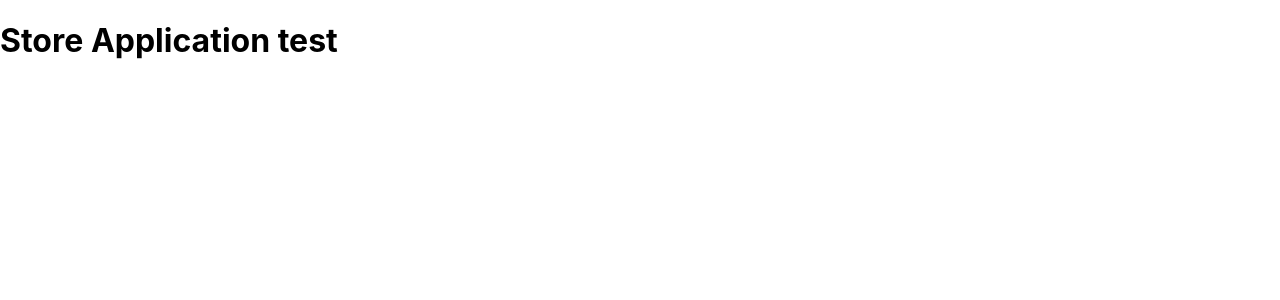
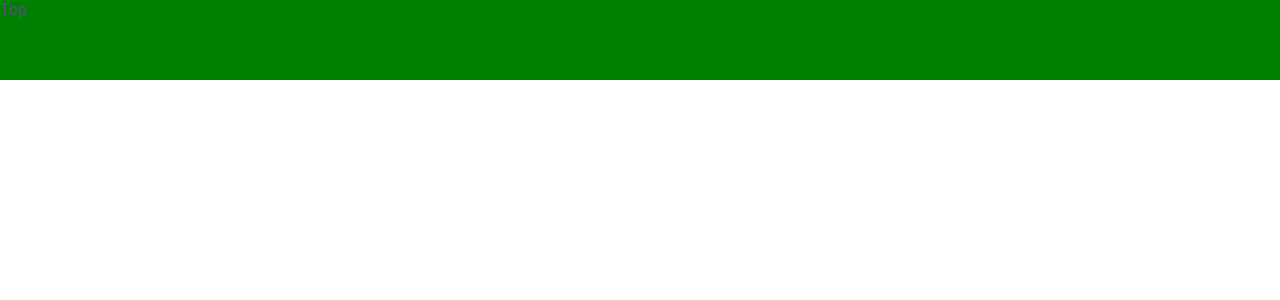
Before and after one commit to Dialcha/Store-Application-Frontend, a React (Create React App) app: page / in a window 1280 px wide. Shown: the top 300 px of the page. Built offline with nearby package versions, Linux system fonts and the light colour scheme.

Commit message:
Inicio del componente TOP, inicio de trabajo con styled components

```diff
--- a/package.json
+++ b/package.json
@@ -8,7 +8,8 @@
     "@testing-library/user-event": "^7.2.1",
     "react": "^16.13.1",
     "react-dom": "^16.13.1",
-    "react-scripts": "3.4.2"
+    "react-scripts": "3.4.2",
+    "styled-components": "^5.1.1"
   },
   "scripts": {
     "start": "react-scripts start",
--- a/src/App.js
+++ b/src/App.js
@@ -1,10 +1,15 @@
-import React from 'react';
+import React from "react";
+import Background from "./containers/Background";
+import { ThemeProvider } from "styled-components";
+import { GlobalStyles } from './styles/global';
+import { lightTheme, darkTheme } from './styles/theme';
 
 function App() {
   return (
-    <div className="App">
-      <h1>Store Application test</h1>
-    </div>
+    <ThemeProvider theme={lightTheme}>
+      <GlobalStyles />
+      <Background />
+    </ThemeProvider>
   );
 }
 
--- /dev/null
+++ b/src/components/Header/Header.jsx
@@ -0,0 +1,11 @@
+import React from 'react'
+
+function Header() {
+    return (
+        <div>
+            Header
+        </div>
+    )
+}
+
+export default Header
--- /dev/null
+++ b/src/components/Menu/Menu.jsx
@@ -0,0 +1,11 @@
+import React from 'react'
+
+function Menu() {
+    return (
+        <div>
+            Menu
+        </div>
+    )
+}
+
+export default Menu
--- /dev/null
+++ b/src/components/Top/Top.jsx
@@ -0,0 +1,31 @@
+import React from "react";
+import styled from "styled-components";
+
+const Container = styled.div`
+    position: fixed;
+    width: 1440px;
+    height: 80px;
+    left: 0px;
+    top: 0px;
+    background: green;
+    display: flex;
+`
+
+function Top() {
+  return (
+      <Container>
+          Top
+      </Container>
+  )
+}
+
+export default Top;
+
+
+//  const Container = styled.div`
+//  background-color: ${({ theme }) => theme.secondary};
+//  position: fixed;
+//  left: 0;
+//  top: 0;
+//  bottom: 0;
+//  width: 16rem;
--- /dev/null
+++ b/src/containers/Background.jsx
@@ -0,0 +1,17 @@
+import React from 'react'
+import Top from '../components/Top/Top';
+import Header from '../components/Header/Header';
+import Menu from '../components/Menu/Menu';
+
+
+function Background() {
+    return (
+        <div>
+            <Top/>
+            <Header/>
+            <Menu/>
+        </div>
+    )
+}
+
+export default Background;
--- /dev/null
+++ b/src/styles/global.js
@@ -0,0 +1,19 @@
+import { createGlobalStyle } from 'styled-components'
+
+export const GlobalStyles = createGlobalStyle`
+*,
+*::after,
+*::before {
+    box-sizing: border-box;
+}
+
+body {
+    background: ${({ theme }) => theme.primary};
+    color: ${({theme }) => theme.textColor};
+    height: 100vh;
+    margin: 0;
+    padding: 0;
+    font-family: 'Roboto', sans-serif;
+    transition: all 0.25s linear;
+}
+`
--- /dev/null
+++ b/src/styles/theme.js
@@ -0,0 +1,32 @@
+const globalTheme = {
+    switchWidth: '40px',
+    switchHeight: '20px',
+    switchPadding: '3px',
+    colorContrastLow: '#d3d3d4',
+    colorWhite: '#FFF',
+    switchColorPrimary: '#302C40',
+    switchAnimationDuration: '0.2s',
+    gradient: 'linear-gradient(122deg, rgba(128,74,216,1) 0%, rgba(98,75,217,1) 100%',
+    colorGreen: '#5DC399',
+    colorGray: '#adadad',
+}
+
+export const lightTheme = {
+    primary: '#FFF',
+    secondary: '#F8F8F8',
+    textColor: '#585280',
+    header: '#585280',
+    headerNumber: '#FFF',
+    activeMenu: '#585280',
+    ...globalTheme
+}
+
+export const darkTheme = {
+    primary: '#302C40',
+    secondary: '#2C2839',
+    textColor: '#FFF',
+    header: '#FFF',
+    headerNumber: '#585280',
+    activeMenu: '#FFF',
+    ...globalTheme
+}
```
Also changed, not shown: src/components/Top/PointsAvailable.jsx (added, +22 -0 lines), src/components/Top/Profile.jsx (added, +19 -0 lines), 1 other file (tests, documents, lock files or other folders).
